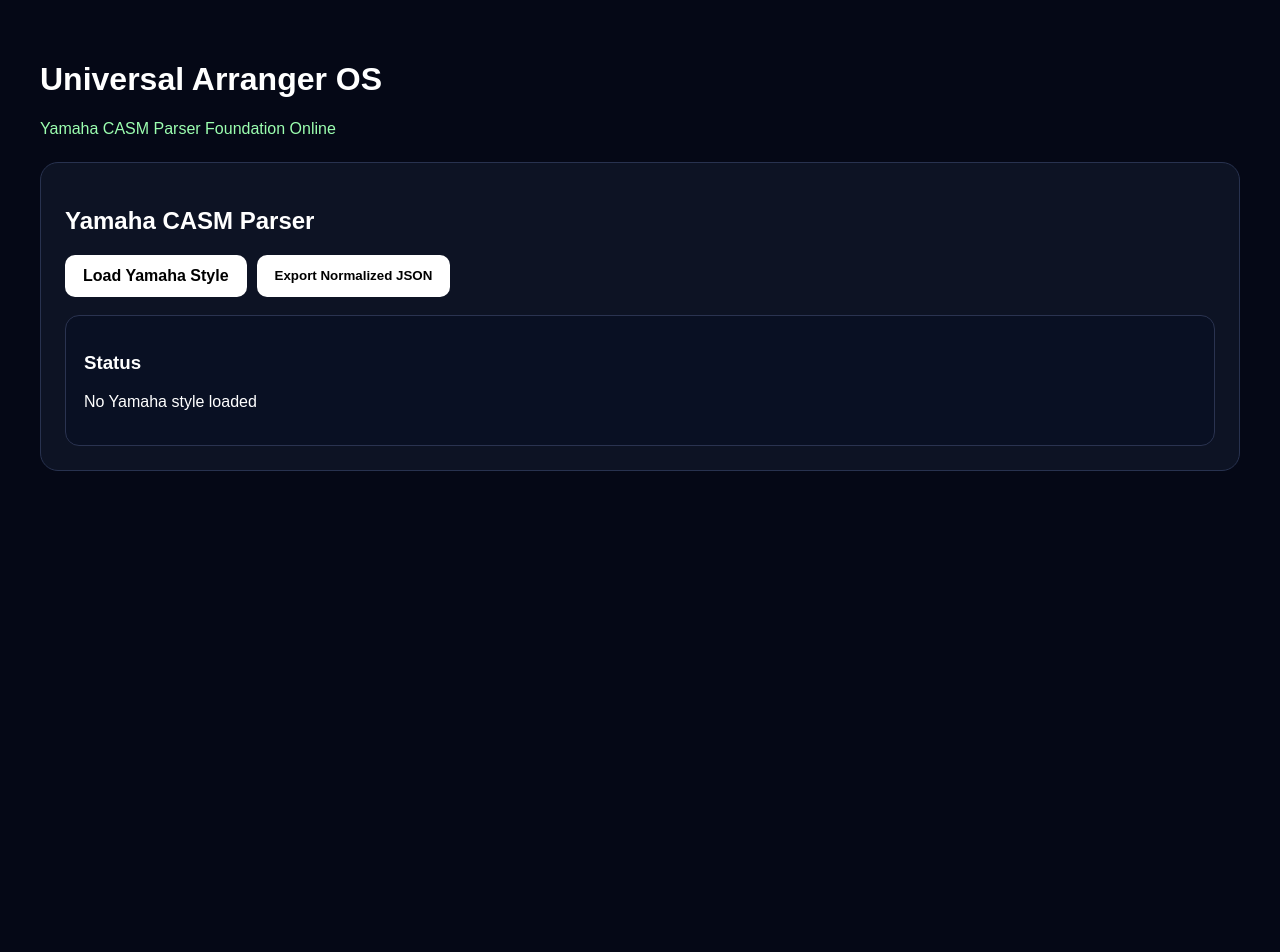
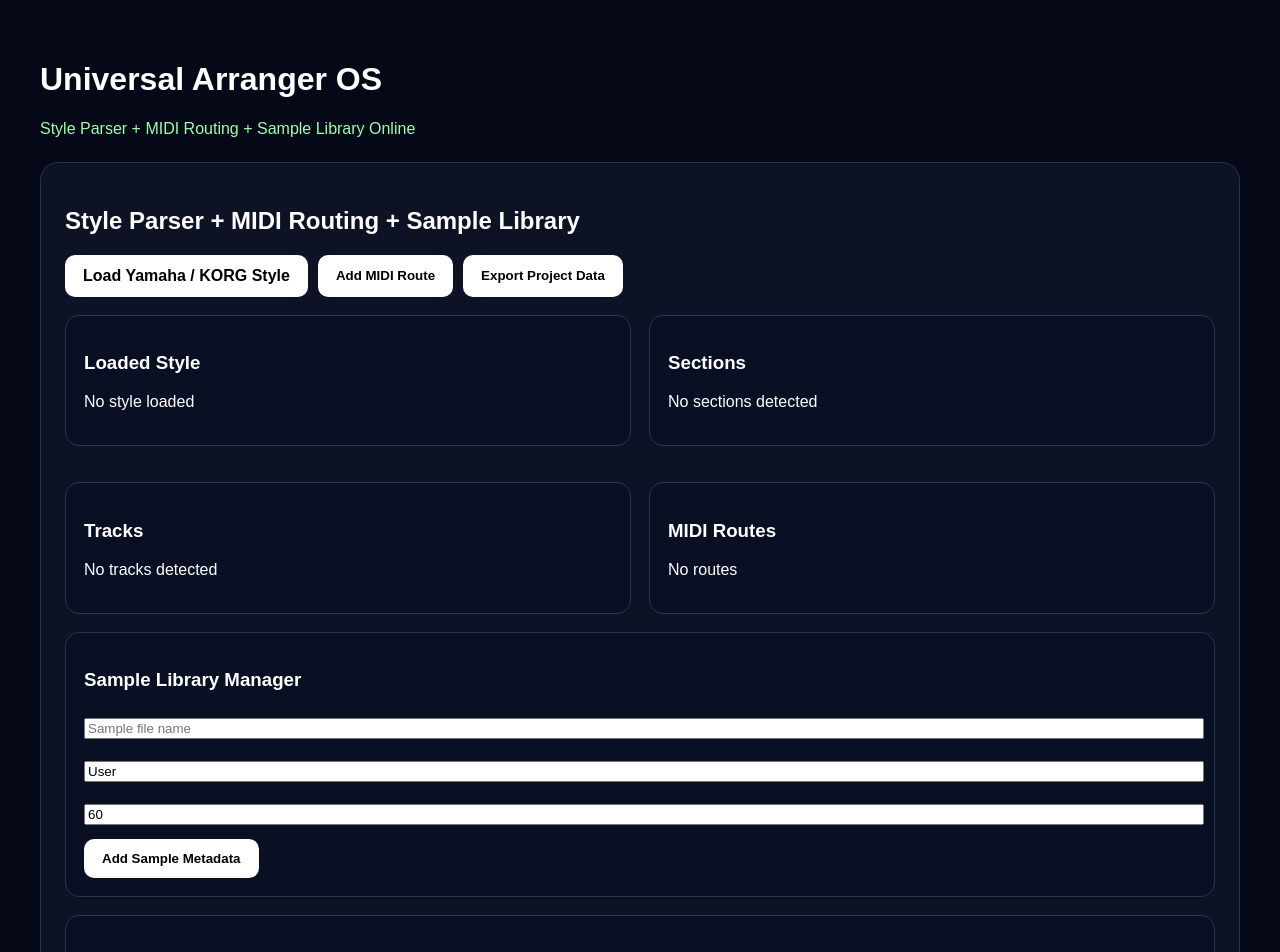
Before and after one commit to Sari-raslan/ae-platform, a React (Vite) app in the folder frontend/: page / in a window 1280 px wide. Shown: the top 952 px of the page. Before the commit the page ends 800 px from the top, so only its background shows below. Built offline with nearby package versions, Linux system fonts and the light colour scheme.

Commit message:
add style routing sample library foundation

```diff
--- a/frontend/src/App.jsx
+++ b/frontend/src/App.jsx
@@ -1,12 +1,12 @@
 import "./style.css";
-import YamahaCASMPanel from "./ui/YamahaCASMPanel.jsx";
+import StyleProPanel from "./ui/StyleProPanel.jsx";
 
 export default function App() {
   return (
     <main>
       <h1>Universal Arranger OS</h1>
-      <p className="ok">Yamaha CASM Parser Foundation Online</p>
-      <YamahaCASMPanel />
+      <p className="ok">Style Parser + MIDI Routing + Sample Library Online</p>
+      <StyleProPanel />
     </main>
   );
 }
--- /dev/null
+++ b/frontend/src/stylepro/StyleProEngine.js
@@ -0,0 +1,182 @@
+export class StyleProEngine {
+  constructor() {
+    this.loadedStyle = null;
+    this.midiRoutes = [];
+    this.sampleLibrary = JSON.parse(localStorage.getItem("uaos_sample_library") || "[]");
+  }
+
+  async parseStyleFile(file) {
+    const buffer = await file.arrayBuffer();
+    const bytes = new Uint8Array(buffer);
+    const text = this.ascii(bytes);
+
+    const format = this.detectFormat(file.name, text);
+
+    this.loadedStyle = {
+      id: crypto.randomUUID(),
+      name: file.name,
+      size: bytes.length,
+      format,
+      markers: {
+        midiHeader: text.includes("MThd"),
+        tracks: this.count(text, "MTrk"),
+        casm: text.includes("CASM"),
+        sff1: text.includes("SFF1"),
+        sff2: text.includes("SFF2"),
+        korg: text.includes("KORG")
+      },
+      sections: this.detectSections(text, format),
+      tracks: this.detectTracks(text),
+      parsedAt: new Date().toISOString()
+    };
+
+    return this.loadedStyle;
+  }
+
+  ascii(bytes) {
+    let out = "";
+    for (let i = 0; i < bytes.length; i++) {
+      const c = bytes[i];
+      out += c >= 32 && c <= 126 ? String.fromCharCode(c) : ".";
+    }
+    return out;
+  }
+
+  count(text, token) {
+    let n = 0;
+    let pos = 0;
+    while ((pos = text.indexOf(token, pos)) >= 0) {
+      n++;
+      pos += token.length;
+    }
+    return n;
+  }
+
+  detectFormat(name, text) {
+    const lower = name.toLowerCase();
+
+    if (text.includes("CASM") || text.includes("SFF1") || text.includes("SFF2")) {
+      return "YAMAHA_STYLE";
+    }
+
+    if (text.includes("KORG") || lower.endsWith(".stl")) {
+      return "KORG_STYLE";
+    }
+
+    if (text.includes("MThd") && text.includes("MTrk")) {
+      return "MIDI_STYLE";
+    }
+
+    return "UNKNOWN_STYLE";
+  }
+
+  detectSections(text, format) {
+    const yamaha = [
+      "INTRO A", "INTRO B", "INTRO C",
+      "MAIN A", "MAIN B", "MAIN C", "MAIN D",
+      "FILL IN AA", "FILL IN BB", "FILL IN CC", "FILL IN DD",
+      "BREAK",
+      "ENDING A", "ENDING B", "ENDING C"
+    ];
+
+    const korg = [
+      "INTRO1", "INTRO2", "INTRO3",
+      "VAR1", "VAR2", "VAR3", "VAR4",
+      "FILL1", "FILL2", "FILL3", "FILL4",
+      "BREAK",
+      "ENDING1", "ENDING2", "ENDING3"
+    ];
+
+    const list = format === "KORG_STYLE" ? korg : [...yamaha, ...korg];
+
+    return list
+      .filter((x) => text.includes(x))
+      .map((name) => ({
+        name,
+        detected: true
+      }));
+  }
+
+  detectTracks(text) {
+    const tracks = [
+      "RHY1", "RHY2", "BASS", "CHD1", "CHD2", "PAD", "PHR1", "PHR2",
+      "DRUM", "PERC", "ACC1", "ACC2", "ACC3", "ACC4", "ACC5"
+    ];
+
+    return tracks
+      .filter((x) => text.includes(x))
+      .map((name) => ({
+        name,
+        role: this.trackRole(name),
+        enabled: true,
+        output: "internal"
+      }));
+  }
+
+  trackRole(name) {
+    if (["RHY1", "RHY2", "DRUM", "PERC"].includes(name)) return "drums";
+    if (name === "BASS") return "bass";
+    if (["CHD1", "CHD2", "ACC1", "ACC2"].includes(name)) return "chord";
+    if (name === "PAD") return "pad";
+    if (["PHR1", "PHR2", "ACC3", "ACC4", "ACC5"].includes(name)) return "phrase";
+    return "unknown";
+  }
+
+  addMidiRoute(input = "All Inputs", channel = 1, target = "Arranger") {
+    const route = {
+      id: crypto.randomUUID(),
+      input,
+      channel: Number(channel),
+      target,
+      enabled: true,
+      createdAt: new Date().toISOString()
+    };
+
+    this.midiRoutes.push(route);
+    return route;
+  }
+
+  removeMidiRoute(id) {
+    this.midiRoutes = this.midiRoutes.filter((r) => r.id !== id);
+  }
+
+  addSampleToLibrary(fileName, category = "User", rootNote = 60) {
+    const item = {
+      id: crypto.randomUUID(),
+      fileName,
+      category,
+      rootNote: Number(rootNote),
+      createdAt: new Date().toISOString()
+    };
+
+    this.sampleLibrary.unshift(item);
+    localStorage.setItem("uaos_sample_library", JSON.stringify(this.sampleLibrary));
+
+    return item;
+  }
+
+  removeSample(id) {
+    this.sampleLibrary = this.sampleLibrary.filter((x) => x.id !== id);
+    localStorage.setItem("uaos_sample_library", JSON.stringify(this.sampleLibrary));
+  }
+
+  exportProjectData() {
+    return {
+      version: "10.1.0",
+      style: this.loadedStyle,
+      midiRoutes: this.midiRoutes,
+      sampleLibrary: this.sampleLibrary,
+      exportedAt: new Date().toISOString()
+    };
+  }
+
+  status() {
+    return {
+      loadedStyle: this.loadedStyle,
+      midiRoutes: this.midiRoutes,
+      sampleLibrary: this.sampleLibrary
+    };
+  }
+}
+
+export const styleProEngine = new StyleProEngine();
--- /dev/null
+++ b/frontend/src/ui/StyleProPanel.jsx
@@ -0,0 +1,166 @@
+import { useState } from "react";
+import { styleProEngine } from "../stylepro/StyleProEngine";
+
+export default function StyleProPanel() {
+  const [status, setStatus] = useState(styleProEngine.status());
+  const [sampleName, setSampleName] = useState("");
+  const [category, setCategory] = useState("User");
+  const [rootNote, setRootNote] = useState(60);
+
+  async function loadStyle(event) {
+    const file = event.target.files?.[0];
+    if (!file) return;
+
+    await styleProEngine.parseStyleFile(file);
+    setStatus(styleProEngine.status());
+  }
+
+  function addRoute() {
+    styleProEngine.addMidiRoute("All Inputs", 1, "Arranger");
+    setStatus(styleProEngine.status());
+  }
+
+  function addSample() {
+    if (!sampleName.trim()) return;
+
+    styleProEngine.addSampleToLibrary(sampleName, category, rootNote);
+    setSampleName("");
+    setStatus(styleProEngine.status());
+  }
+
+  function exportJSON() {
+    const blob = new Blob(
+      [JSON.stringify(styleProEngine.exportProjectData(), null, 2)],
+      { type: "application/json" }
+    );
+
+    const url = URL.createObjectURL(blob);
+    const a = document.createElement("a");
+
+    a.href = url;
+    a.download = "uaos-style-routing-library.json";
+    a.click();
+
+    URL.revokeObjectURL(url);
+  }
+
+  return (
+    <section className="panel">
+      <h2>Style Parser + MIDI Routing + Sample Library</h2>
+
+      <div className="toolbar">
+        <label className="fileButton">
+          Load Yamaha / KORG Style
+          <input
+            type="file"
+            accept=".sty,.prs,.sst,.stl,.mid,.midi,*/*"
+            hidden
+            onChange={loadStyle}
+          />
+        </label>
+
+        <button onClick={addRoute}>Add MIDI Route</button>
+        <button onClick={exportJSON}>Export Project Data</button>
+      </div>
+
+      <div className="grid">
+        <div className="box">
+          <h3>Loaded Style</h3>
+
+          {!status.loadedStyle && <p>No style loaded</p>}
+
+          {status.loadedStyle && (
+            <>
+              <p>Name: {status.loadedStyle.name}</p>
+              <p>Format: {status.loadedStyle.format}</p>
+              <p>Size: {status.loadedStyle.size}</p>
+              <p>MIDI Tracks: {status.loadedStyle.markers.tracks}</p>
+              <p>CASM: {String(status.loadedStyle.markers.casm)}</p>
+              <p>KORG: {String(status.loadedStyle.markers.korg)}</p>
+            </>
+          )}
+        </div>
+
+        <div className="box">
+          <h3>Sections</h3>
+          {status.loadedStyle?.sections?.length ? (
+            status.loadedStyle.sections.map((s) => <p key={s.name}> {s.name}</p>)
+          ) : (
+            <p>No sections detected</p>
+          )}
+        </div>
+
+        <div className="box">
+          <h3>Tracks</h3>
+          {status.loadedStyle?.tracks?.length ? (
+            status.loadedStyle.tracks.map((t) => (
+              <p key={t.name}> {t.name}  {t.role}</p>
+            ))
+          ) : (
+            <p>No tracks detected</p>
+          )}
+        </div>
+
+        <div className="box">
+          <h3>MIDI Routes</h3>
+
+          {status.midiRoutes.length === 0 && <p>No routes</p>}
+
+          {status.midiRoutes.map((r) => (
+            <div key={r.id} className="track">
+              <p>{r.input} / Ch {r.channel}  {r.target}</p>
+              <button onClick={() => {
+                styleProEngine.removeMidiRoute(r.id);
+                setStatus(styleProEngine.status());
+              }}>
+                Remove
+              </button>
+            </div>
+          ))}
+        </div>
+      </div>
+
+      <div className="box">
+        <h3>Sample Library Manager</h3>
+
+        <input
+          placeholder="Sample file name"
+          value={sampleName}
+          onChange={(e) => setSampleName(e.target.value)}
+        />
+
+        <input
+          placeholder="Category"
+          value={category}
+          onChange={(e) => setCategory(e.target.value)}
+        />
+
+        <input
+          type="number"
+          value={rootNote}
+          onChange={(e) => setRootNote(e.target.value)}
+        />
+
+        <button onClick={addSample}>Add Sample Metadata</button>
+
+        {status.sampleLibrary.map((s) => (
+          <div key={s.id} className="track">
+            <strong>{s.fileName}</strong>
+            <p>{s.category} | Root: {s.rootNote}</p>
+            <button onClick={() => {
+              styleProEngine.removeSample(s.id);
+              setStatus(styleProEngine.status());
+            }}>
+              Remove
+            </button>
+          </div>
+        ))}
+      </div>
+
+      <div className="box">
+        <h3>Raw State</h3>
+        <pre>{JSON.stringify(status, null, 2)}</pre>
+      </div>
+    </section>
+  );
+}
```
Also changed, not shown: 1 other file (tests, documents, lock files or other folders).
